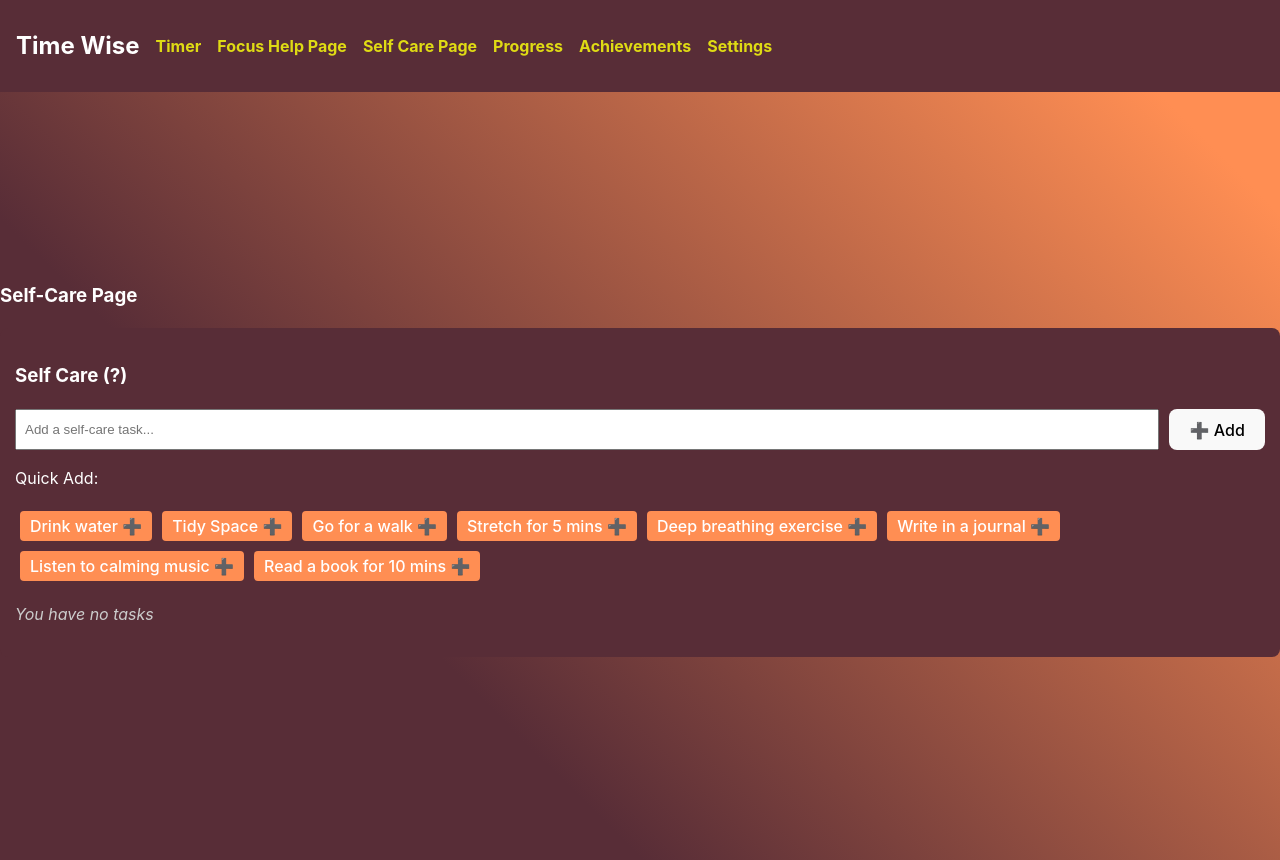
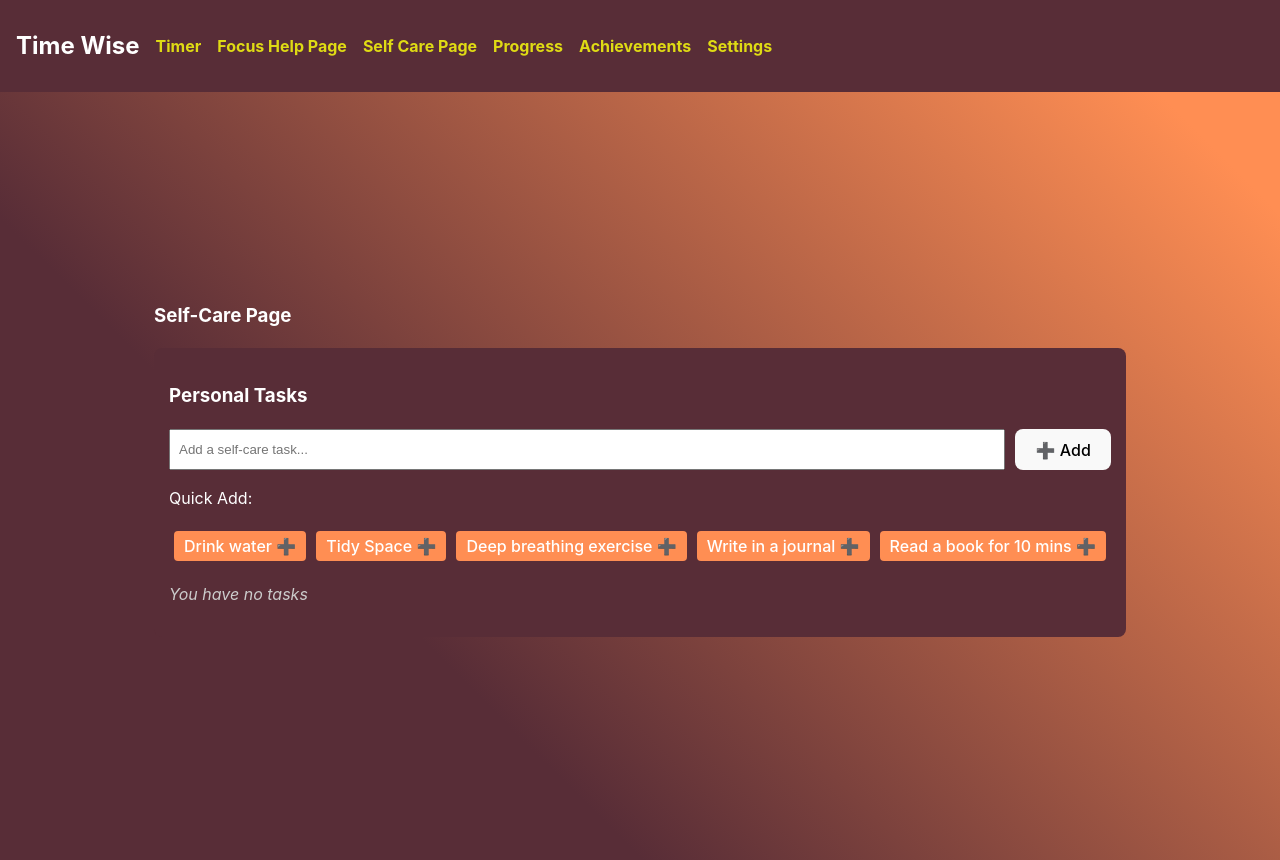
Before and after one commit to Jenni4B/myTimer, a React (Vite) app: page /selfCare in a window 1280 px wide. Built offline with nearby package versions, Linux system fonts and the light colour scheme.

Commit message:
changed a header in selfcare page

```diff
--- a/src/components/selfCare/selfCareTasks/selfCTasks.jsx
+++ b/src/components/selfCare/selfCareTasks/selfCTasks.jsx
@@ -5,11 +5,8 @@
   const suggestedTasks = [
     "Drink water",
     "Tidy Space",
-    "Go for a walk",
-    "Stretch for 5 mins",
     "Deep breathing exercise",
     "Write in a journal",
-    "Listen to calming music",
     "Read a book for 10 mins",
   ];
 
@@ -85,7 +82,7 @@
   /* ----------------- Render UI ----------------- */
   return (
     <div className="self-care-container">
-      <h3>Self Care (?)</h3>
+      <h3>Personal Tasks</h3>
 
       {/* Task Input */}
       <div className="task-input">
```
